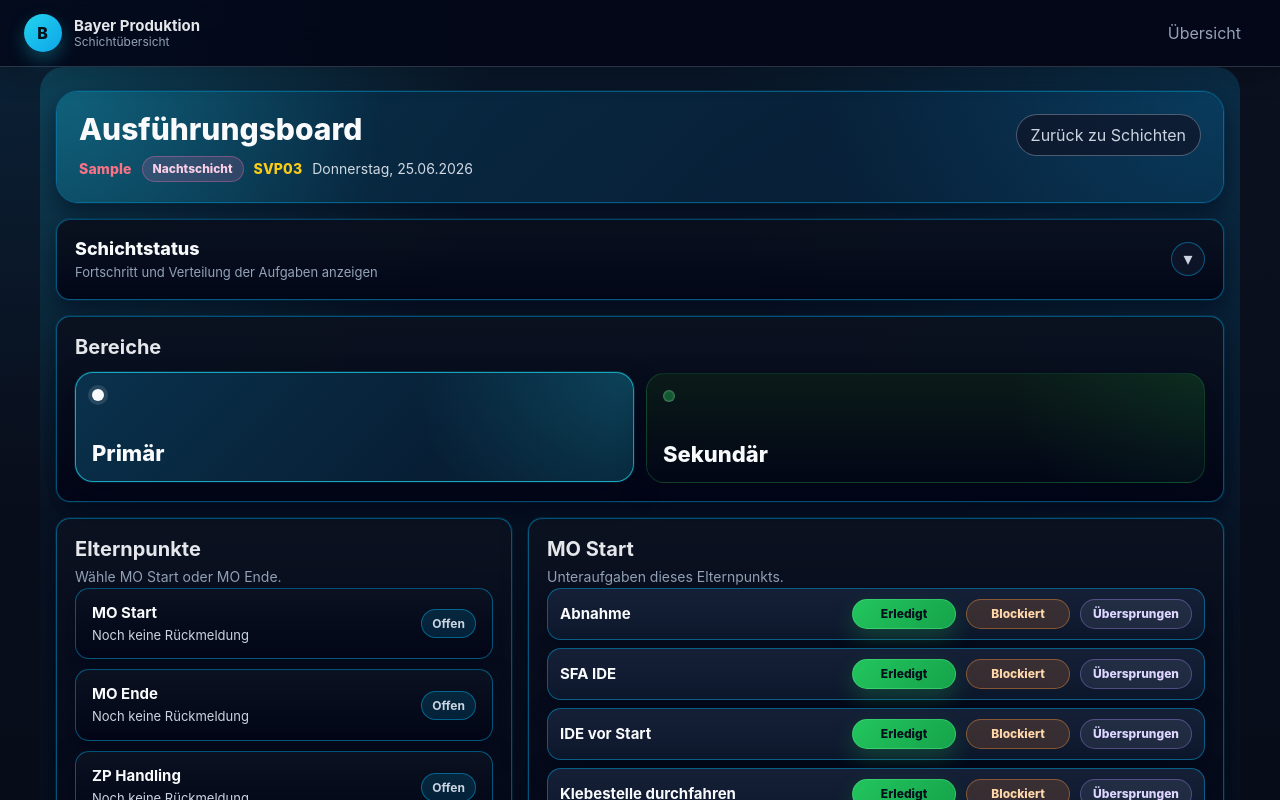
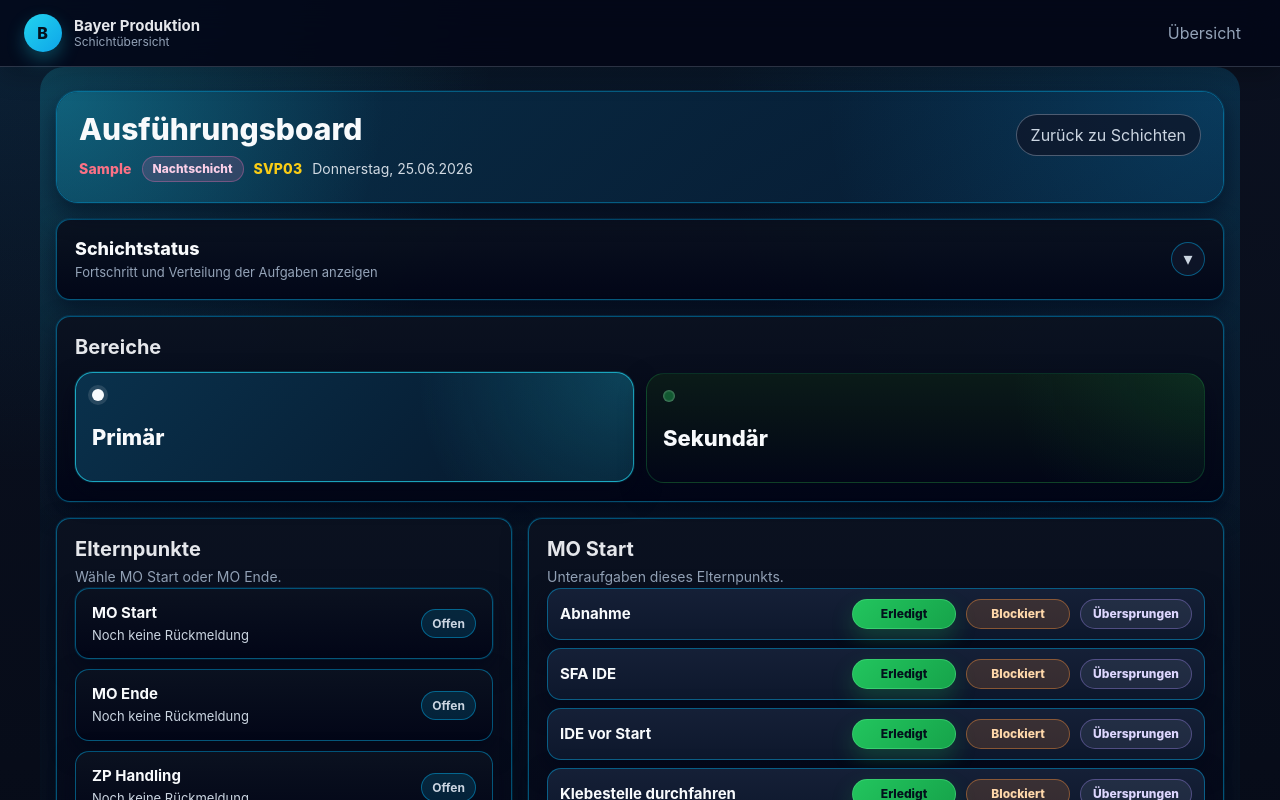
Before and after one commit to bayerali/2406, a React (Vite) app: page /#/ in a window 1280 px wide. Both pictures are taken after typing "Sample" into the empty fields and a click on the button "Schicht starten →". Shown: the top 800 px of the page. Built offline with nearby package versions, Linux system fonts and the light colour scheme.

Commit message:
Update styles.css

```diff
--- a/src/styles.css
+++ b/src/styles.css
@@ -400,8 +400,6 @@ button:disabled {
   position: relative;
   display: flex;
   flex-direction: column;
-  justify-content: space-between;
-  gap: 10px;
   min-height: 110px;
   width: 100%;
   padding: 16px;
@@ -431,7 +429,15 @@ button:disabled {
   display: flex;
   align-items: flex-start;
   justify-content: flex-end;
-  gap: 8px;
+  min-height: 20px;
+}
+
+.bereich-card__body {
+  flex: 1;
+  display: flex;
+  align-items: center;
+  justify-content: center;
+  text-align: center;
 }
 
 .bereich-card__indicator {
@@ -448,6 +454,7 @@ button:disabled {
   font-weight: 800;
   line-height: 1.05;
   color: #f8fafc;
+  text-align: center;
 }
 
 .bereich-card--primary {
@@ -783,6 +790,13 @@ button:disabled {
   color: #03111c;
   font-weight: 800;
   box-shadow: 0 10px 22px var(--context-accent-shadow);
+}
+
+.parent-row--active {
+  border-color: var(--context-accent);
+  box-shadow:
+    0 10px 24px rgba(2, 6, 23, 0.55),
+    0 0 0 1px var(--context-accent-soft);
 }
 
 .contextual-card {
```
